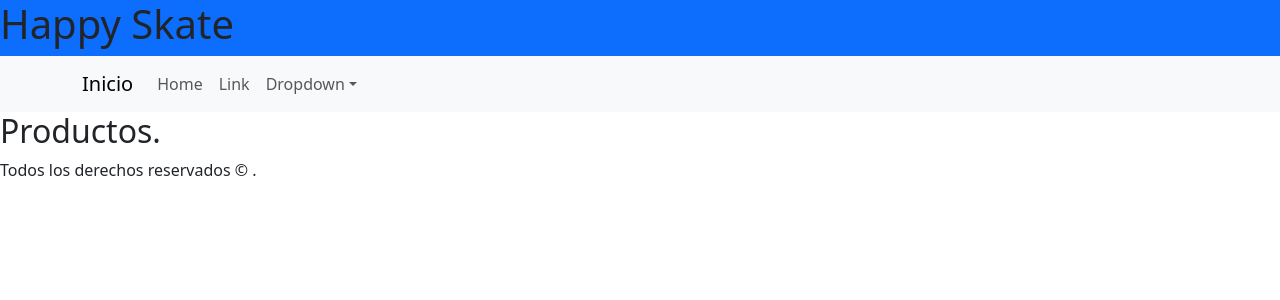
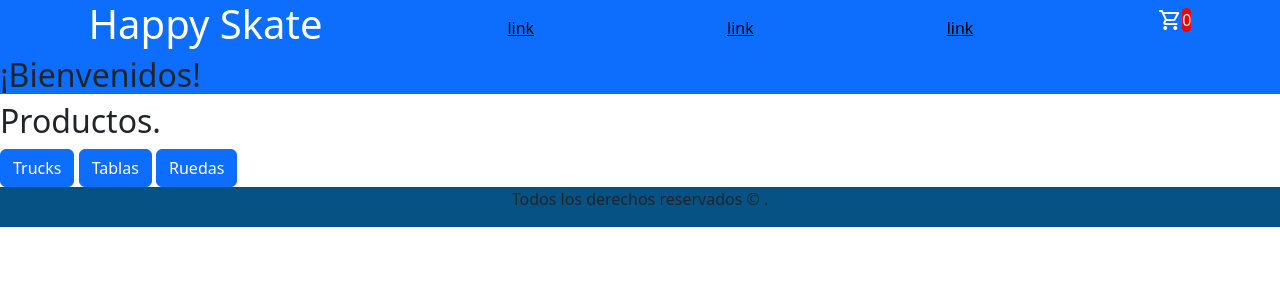
Before and after one commit to Roysandrone1998/PreEntrega2-Sandrone, a React (Create React App) app: page / in a window 1280 px wide. Shown: the top 300 px of the page. Built offline with nearby package versions, Linux system fonts and the light colour scheme.

Commit message:
corrigiendo

```diff
--- a/src/Header.js
+++ b/src/Header.js
@@ -1,10 +1,11 @@
-
+import ItemListContainer from './ItemListContainer';
 import NavBar from './NavBar';
 function Header(){
     return(
     <header className="bg-primary" id="happyskate">
 
         <NavBar />
+        <ItemListContainer  greeting={"¡Bienvenidos!"}/>
 
     </header>
         )
--- a/src/ItemListContainer.js
+++ b/src/ItemListContainer.js
@@ -1,9 +1,10 @@
-function ItemListContainer() {
-    return (
-        <div>
 
-        </div>
-    )
+function ItemListContainer({greeting}){
+    return(
+        <>
+            <h2>{greeting}</h2>
+        </>
+        )
 }
 
 export default ItemListContainer
--- a/src/Main.js
+++ b/src/Main.js
@@ -1,7 +1,13 @@
+import Button from 'react-bootstrap/Button';
 function Main(){
     return(
         <main>
             <h2>Productos.</h2>
+            <div>
+            <Button as="input" type="button" value="Trucks" />{' '}
+            <Button as="input" type="submit" value="Tablas" />{' '}
+            <Button as="input" type="reset" value="Ruedas" />
+            </div>
         </main>
         )
 }
--- a/src/NavBar.js
+++ b/src/NavBar.js
@@ -1,35 +1,16 @@
-import Container from 'react-bootstrap/Container';
-import Nav from 'react-bootstrap/Nav';
-import Navbar from 'react-bootstrap/Navbar';
-import NavDropdown from 'react-bootstrap/NavDropdown';
-
+import CartWidget from "./components/CartWidget";
 function NavBar() {
     return (
         <>
-        <h1>Happy Skate</h1>
-        <Navbar expand="lg" className="bg-body-tertiary">
-        <Container>
-            <Navbar.Brand href="#home">Inicio</Navbar.Brand>
-            <Navbar.Toggle aria-controls="basic-navbar-nav" />
-            <Navbar.Collapse id="basic-navbar-nav">
-            <Nav className="me-auto">
-                <Nav.Link href="#home">Home</Nav.Link>
-                <Nav.Link href="#link">Link</Nav.Link>
-                <NavDropdown title="Dropdown" id="basic-nav-dropdown">
-                <NavDropdown.Item href="#action/3.1">Action</NavDropdown.Item>
-                <NavDropdown.Item href="#action/3.2">
-                    Another action
-                </NavDropdown.Item>
-                <NavDropdown.Item href="#action/3.3">Something</NavDropdown.Item>
-                <NavDropdown.Divider />
-                <NavDropdown.Item href="#action/3.4">
-                    Separated link
-                </NavDropdown.Item>
-                </NavDropdown>
-            </Nav>
-            </Navbar.Collapse>
-        </Container>
-        </Navbar>
+
+        <nav class="nav">
+        <h1 id="happySkate">Happy Skate</h1>
+            <a href="https://github.com/Roysandrone1998/Happy-Skate-js"target="_blank"rel="noopener noreferrer">link</a>
+            <a href="https://github.com/Roysandrone1998/Happy-Skate-js"target="_blank"rel="noopener noreferrer">link</a>
+            <a href="https://github.com/Roysandrone1998/Happy-Skate-js"target="_blank"rel="noopener noreferrer">link</a>
+            <CartWidget />
+        </nav>
+
         </>
     );
 }
--- /dev/null
+++ b/src/components/CartWidget.js
@@ -0,0 +1,12 @@
+function CartWidget() {
+    return (
+        <>
+            <div class="cart">
+                <i class="material-symbols-outlined">shopping_cart</i>
+                <p>0</p>
+            </div>
+        </>
+    )
+}
+
+export default  CartWidget
--- a/src/index.css
+++ b/src/index.css
@@ -1,3 +1,39 @@
+@import url(https://fonts.googleapis.com/css2?family=Material+Symbols+Outlined:opsz,wght,FILL,GRAD@20..48,100..700,0..1,-50..200) ;
+#happySkate{
+
+  color: rgb(255, 255, 255);
+}
+.cart{
+  display: flex;
+  color: rgb(255, 255, 255);
+}
+.cart p{
+  background-color: rgb(240, 0, 0);
+  border-radius: 25px;
+}
+.nav{
+  list-style: none;
+  display: flex;
+  justify-content: space-around;
+  align-items: center;
+
+}
+.nav a{
+  color: rgb(0, 0, 0);
+  padding: 4px;
+  margin: 4px;
+}
+
+
+header{
+  background-color: #90acbe;
+}
 body{
-  background-color: #5598c5;
+  background-color: #256d9c;
 }
+footer{
+  display: flex;
+  justify-content: center;
+
+    background-color: #075285;
+}
```
Also changed, not shown: src/components/assets/assets/cart.png (added).
